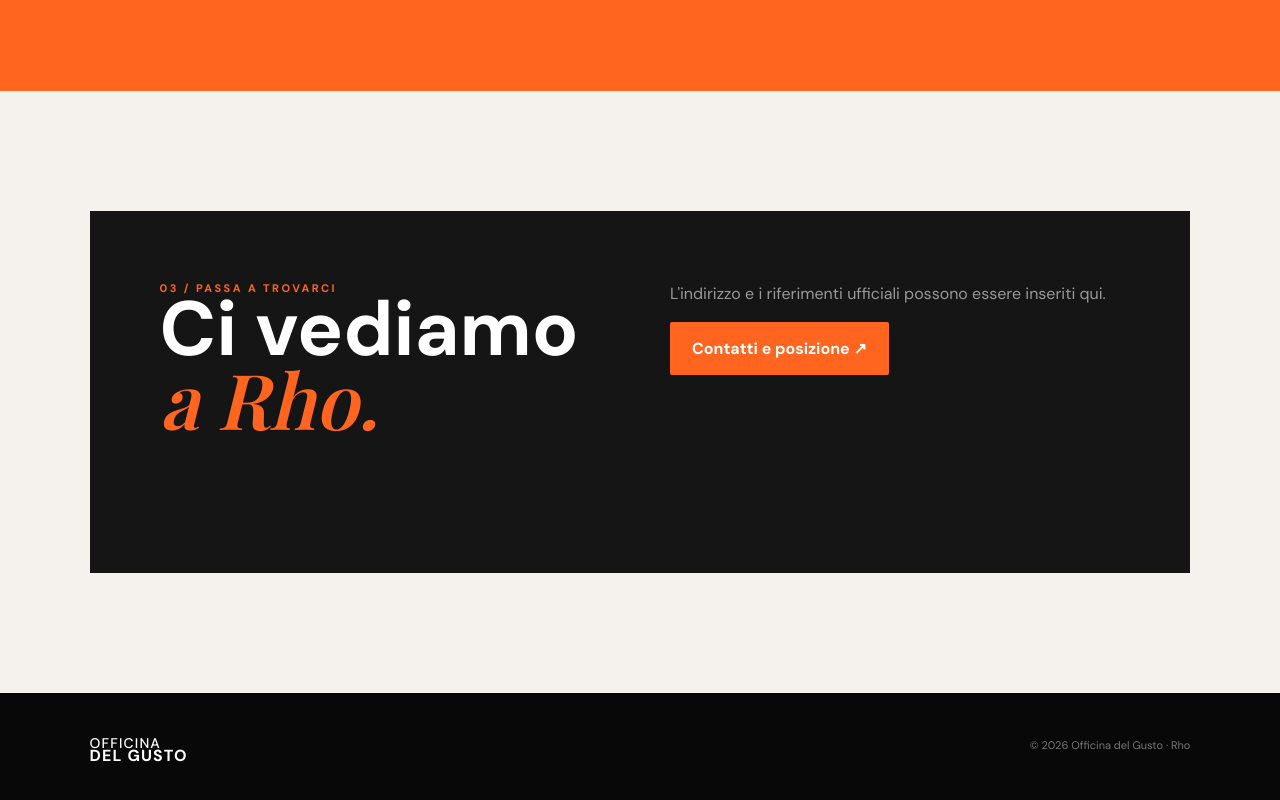
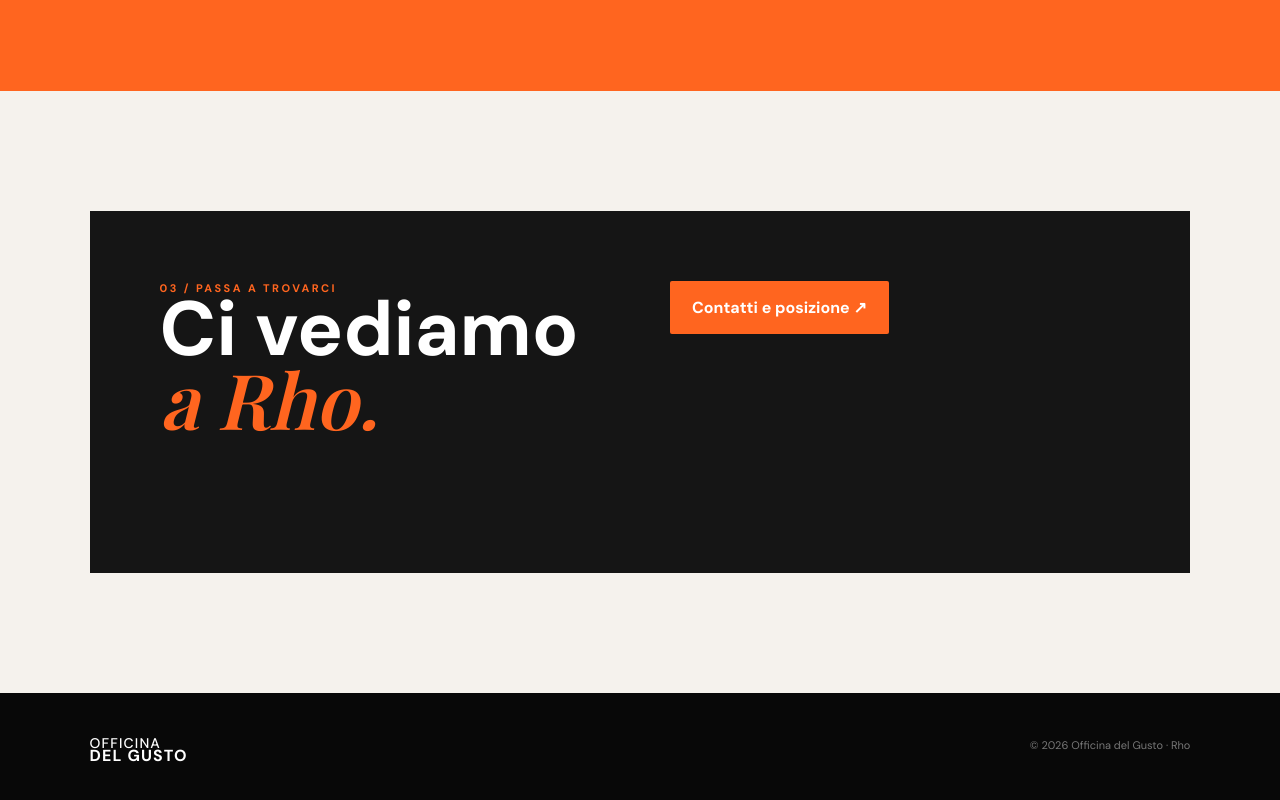
Before and after one commit to newoodz/SITO-1, a plain HTML site: page index.html in a window 1280 px wide. Shown: the part 2848-3648 px from the top of the page. Drawn offline with nearby package versions, Linux system fonts and the light colour scheme; a web font is replaced by a local one.

Commit message:
Update index.html

```diff
--- a/index.html
+++ b/index.html
@@ -90,7 +90,7 @@
           <h2>Ci vediamo<br><em>a Rho.</em></h2>
         </div>
         <div>
-          <p>L'indirizzo e i riferimenti ufficiali possono essere inseriti qui.</p><a class="btn"
+          <a class="btn"
             href="contatti.html">Contatti e posizione ↗</a>
         </div>
       </div>
```
